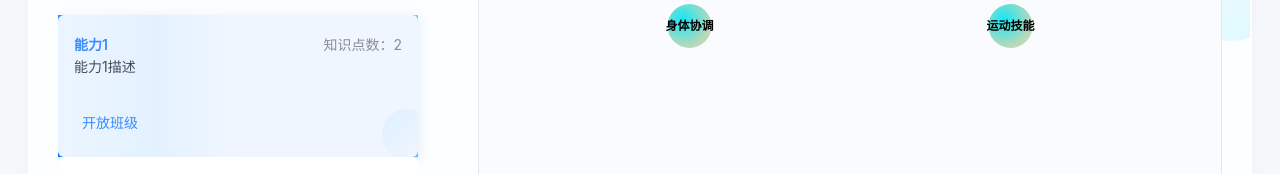
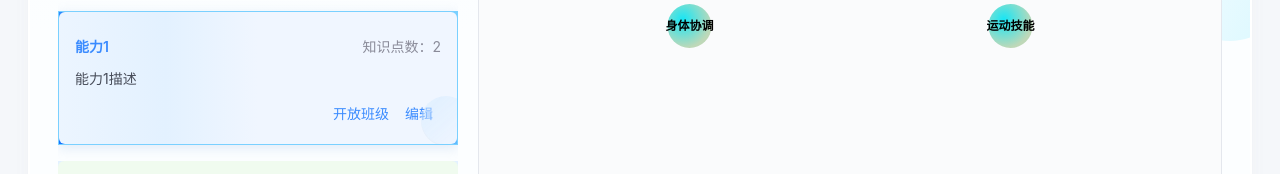
Before and after one commit to ywcmoon/wttp, a plain HTML site: page targetMapTeacher.html in a window 1280 px wide. Shown: the part 601-775 px from the top of the page. Drawn offline with Linux system fonts and the light colour scheme.

Commit message:
style(teacher-target-map): 优化目标卡片UI与交互细节
1.  更新空状态提示文案，补充关联知识点引导
2.  为目标卡片添加统一间距样式，新增编辑操作按钮
3.  调整布局结构，拆分操作区域，优化标签、描述文本样式
4.  修复部分CSS选择器冗余问题，调整卡片激活状态样式
5.  优化移动端适配的空白字符格式

```diff
--- a/css/targetMapTeacher.css
+++ b/css/targetMapTeacher.css
@@ -250,7 +250,6 @@ body {
     align-items: center;
     height: 20px;
     line-height: 20px;
-    margin-bottom: 20px;
 }
 
 /* 目标列表头部文字 */
@@ -279,12 +278,13 @@ body {
     opacity: 0.8;
 }
 
-/* 目标列表主体：固定宽度380px、最大高度780px、可滚动 */
+/* 目标列表主体 */
 .target_body {
-    width: 380px;
     max-height: 780px;
     overflow-y: auto;
-    padding-right: 20px;
+}
+.target_cont .target_gap{
+    padding: 5px 0;
 }
 
 /* 滚动条样式 */
@@ -314,7 +314,7 @@ body {
 }
 
 /* 卡片间距 */
-.target_item + .target_item {
+.target_item+.target_item {
     margin-top: 24px;
 }
 
@@ -419,7 +419,6 @@ body {
 
 /* 目标标签列表 */
 .target_label {
-    margin-top: 6px;
     display: flex;
     flex-wrap: wrap;
     gap: 6px;
@@ -450,30 +449,47 @@ body {
     -webkit-box-orient: vertical;
 }
 
-/* 目标查看详情按钮 */
-.target_display {
-    position: relative;
-    margin-top: 12px;
+.target_operate{
+    text-align: right;
     color: #3a8bff;
-    font-size: 14px;
-    line-height: 20px;
-    text-align: right;
-    cursor: pointer;
-    display: inline-block;
-    padding: 4px 8px;
-    margin-right: -8px;
+      font-size: 14px;
+       line-height: 20px;
 }
 
-.target_display:hover {
+
+/* 目标查看详情按钮 */
+.target_display, .target_edit {
+    /* position: relative; */
+    /* margin-top: 12px;  */
+    /* font-size: 14px; */
+    cursor: pointer;
+    /* display: inline-block; */
+    padding: 4px 8px;
+    /* margin-right: -8px; */
+}
+
+
+.target_display:hover, .target_edit:hover {
     opacity: 0.8;
     background: rgba(58, 139, 255, 0.08);
     border-radius: 4px;
+}
+
+
+.target-item {
+    margin: 1rem 0;
+
+}
+
+.target-item .target_cont {
+    background-color: rgb(240, 251, 239)
 }
 
 /* 目标卡片激活状态：渐变蓝色背景、阴影 */
 .target_active {
     background: linear-gradient(45deg, #1273ff, #7ad0ff) !important;
     box-shadow: 0 3px 12px rgba(112, 154, 217, 0.2);
+    border: 1px solid #7ad0ff;
 }
 
 /* 激活状态右侧箭头指示器 */
@@ -656,6 +672,7 @@ body {
         opacity: 0;
         transform: translateY(-50px);
     }
+
     to {
         opacity: 1;
         transform: translateY(0);
@@ -820,12 +837,12 @@ body {
 }
 
 /* 复选框选中状态：蓝色填充、对勾图标 */
-.checkbox-item input[type="checkbox"]:checked + .checkbox-custom {
+.checkbox-item input[type="checkbox"]:checked+.checkbox-custom {
     background: #3a8bff;
     border-color: #3a8bff;
 }
 
-.checkbox-item input[type="checkbox"]:checked + .checkbox-custom::after {
+.checkbox-item input[type="checkbox"]:checked+.checkbox-custom::after {
     content: '\2713';
     color: #fff;
     font-size: 12px;
@@ -893,6 +910,7 @@ body {
 /* 中等屏幕适配（≤1200px）：双栏改为纵向 */
 
 @media (max-width: 1200px) {
+
     /* 双栏纵向排列 */
     .between {
         flex-direction: column;
@@ -920,6 +938,7 @@ body {
 /* 移动端适配（≤768px） */
 
 @media (max-width: 768px) {
+
     /* 页面内边距缩小 */
     .ability-page {
         padding: 12px;
--- a/js/targetMapTeacher.js
+++ b/js/targetMapTeacher.js
@@ -428,27 +428,30 @@
 
         var tagsHtml = '';
         if (ability.tags && ability.tags.length > 0) {
-            tagsHtml = '<ul class="target_label">' + ability.tags.map(function (t) { return '<li>' + t + '</li>'; }).join('') + '</ul>';
+            tagsHtml = '<ul class="target_label target_gap">' + ability.tags.map(function (t) { return '<li>' + t + '</li>'; }).join('') + '</ul>';
         }
 
         var descHtml = '';
         if (ability.desc) {
-            descHtml = '<div class="target_text">' + ability.desc + '</div>';
+            descHtml = '<p class="target_text target_gap">' + ability.desc + '</p>';
         }
 
         item.innerHTML =
             '<a class="target_drag" href="javascript:"></a>' +
             '<a class="target_dele" data-id="' + ability.id + '"></a>' +
             '<div class="target_cont">' +
-                '<span class="target_points">知识点数：' + ability.knowledgeCount + '</span>' +
-                '<h3 class="target_title">' + ability.name + '</h3>' +
+                '<span class="target_points target_gap">知识点数：' + ability.knowledgeCount + '</span>' +
+                '<h3 class="target_title target_gap">' + ability.name + '</h3>' +
                 tagsHtml +
                 descHtml +
-                '<p class="target_display" data-id="' + ability.id + '">开放班级</p>' +
+                '<p class="target_operate" >'+
+                    '<span class="target_display" data-id="' + ability.id + '">开放班级</span>' +
+                    '<span class="target_edit" data-id="' + ability.id + '">编辑</span>' +
+                '</p>'
             '</div>';
 
         item.addEventListener('click', function (e) {
-            if (e.target.closest('.target_dele') || e.target.closest('.target_display') || e.target.closest('.target_drag')) return;
+            if (e.target.closest('.target_dele') || e.target.closest('.target_display')|| e.target.closest('.target_edit') || e.target.closest('.target_drag')) return;
             selectAbility(ability.id);
         });
 
--- a/targetMapTeacher.html
+++ b/targetMapTeacher.html
@@ -84,7 +84,7 @@
                             <svg id="knowledge-svg" class="knowledge-svg" xmlns="http://www.w3.org/2000/svg"></svg>
                             <div class="knowledge-empty" id="knowledge-empty">
                                 <i class="fas fa-project-diagram"></i>
-                                <p>请选择左侧能力卡片查看关联关系</p>
+                                <p>当前能力未关联任何知识点，请点击右上角的「关联知识点」按钮，为该能力添加支撑知识点</p>
                             </div>
                         </div>
                     </div>
```
